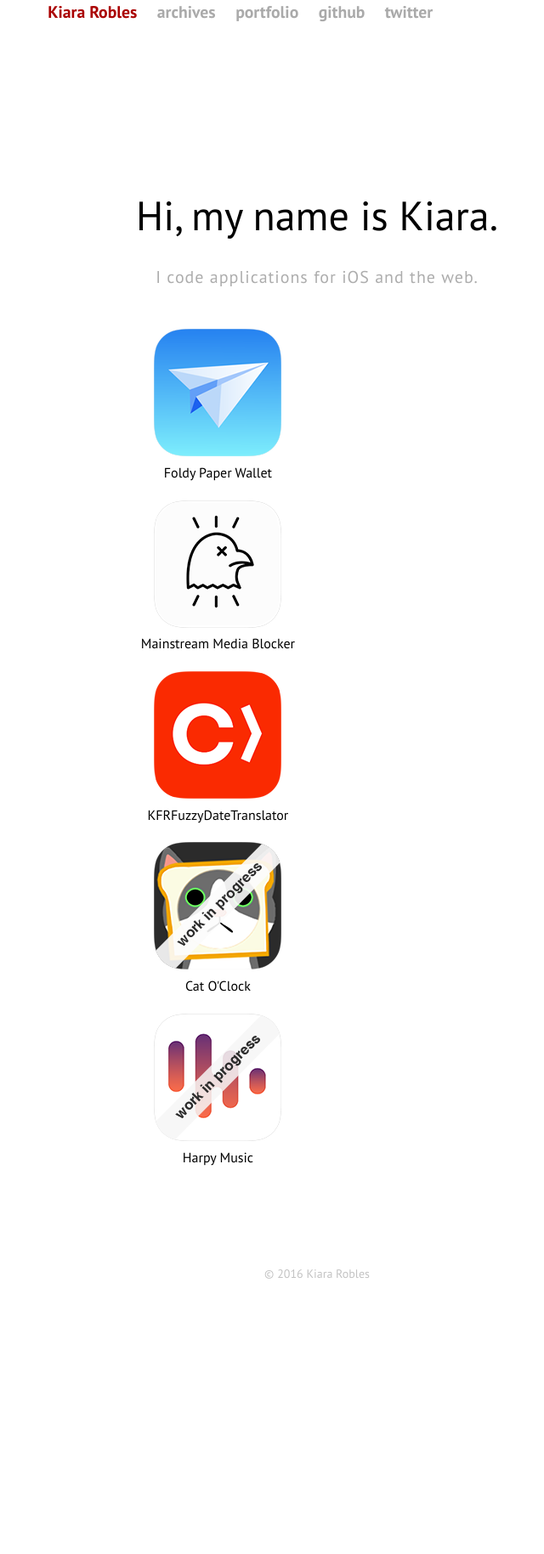
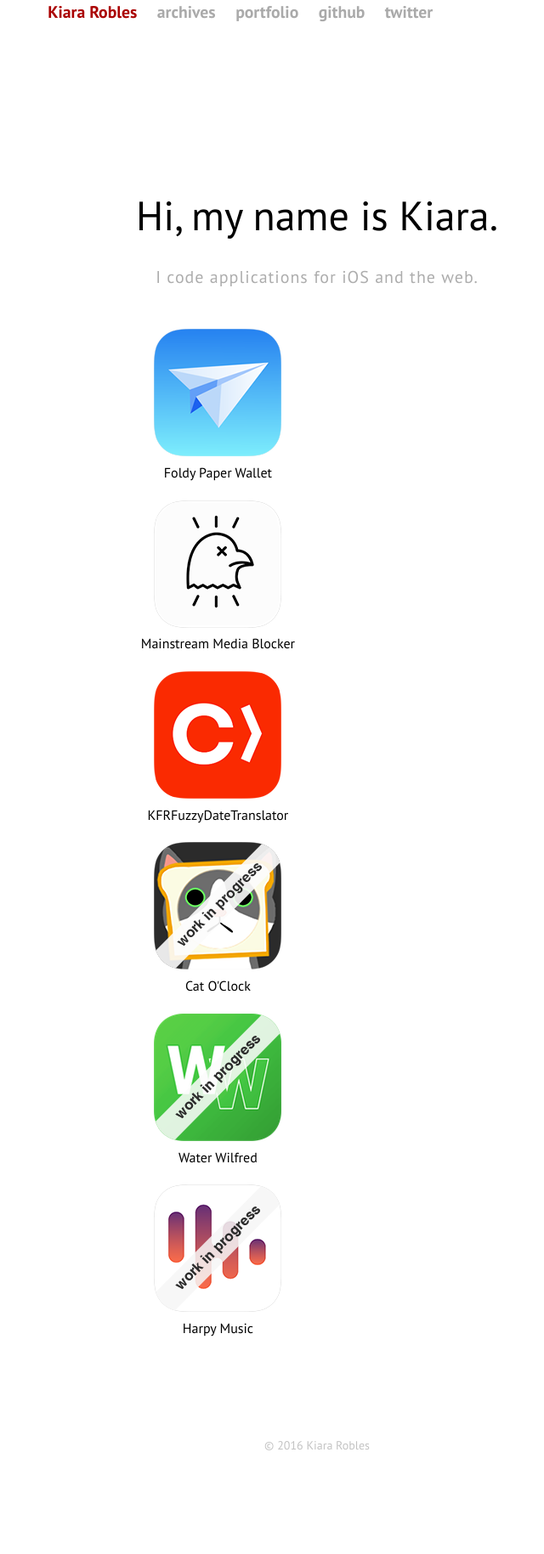
Before and after one commit to kristovatlas/kiaraRobles.github.io, a Jekyll site: the page built from portfolio.html, in a window 1280 px wide. Shown: the whole page at 85% size, without its empty margins (267-907 px from the left). Built offline with Jekyll 4.4.1, drawn with Linux system fonts in a browser that asks for light colours; Markdown is read by kramdown in place of the engine named in the settings; before the commit the page ends 1627 px from its top, so only the background shows below that.

Commit message:
Added another app

```diff
--- a/portfolio.html
+++ b/portfolio.html
@@ -84,6 +84,16 @@ title: search
             <h3 class="project-title">Cat O'Clock</h3>
           </a>
         </div>
+
+        <div class="single-project">
+          <a href="https://github.com/kiaraRobles/waterWilfred/tree/master">
+            <div class="icon">
+              <img src="assets/images/app_icon_waterw.png">
+            </div>
+            <h3 class="project-title">Water Wilfred</h3>
+          </a>
+        </div>
+
         <div class="single-project">
           <a href="https://github.com/harpyApp/HarpyMusic">
             <div class="icon">
@@ -92,6 +102,7 @@ title: search
             <h3 class="project-title">Harpy Music</h3>
           </a>
         </div>
+
       </div>
     </div>
     <footer>
```
Also changed, not shown: assets/images/app_icon_waterw.png (added), 1 other file.
